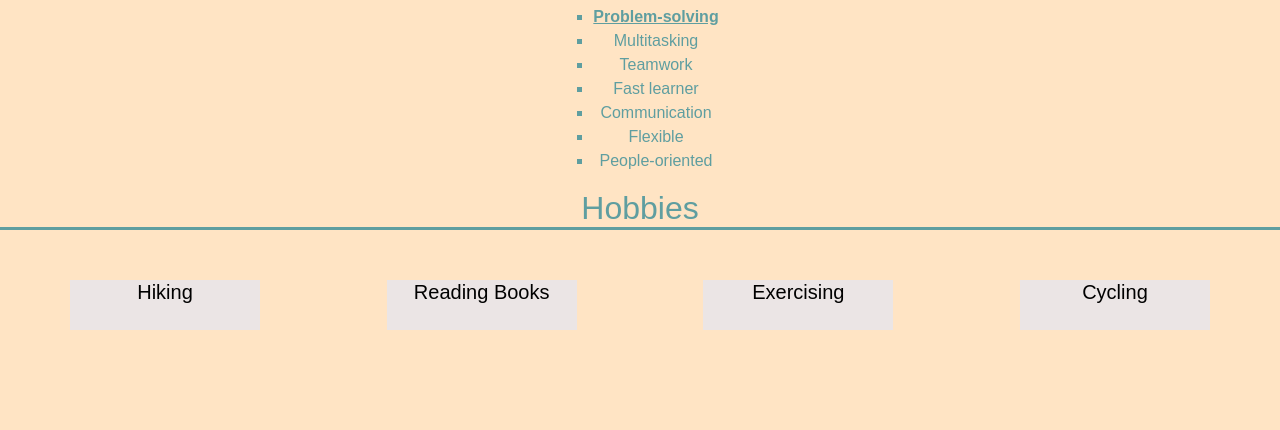
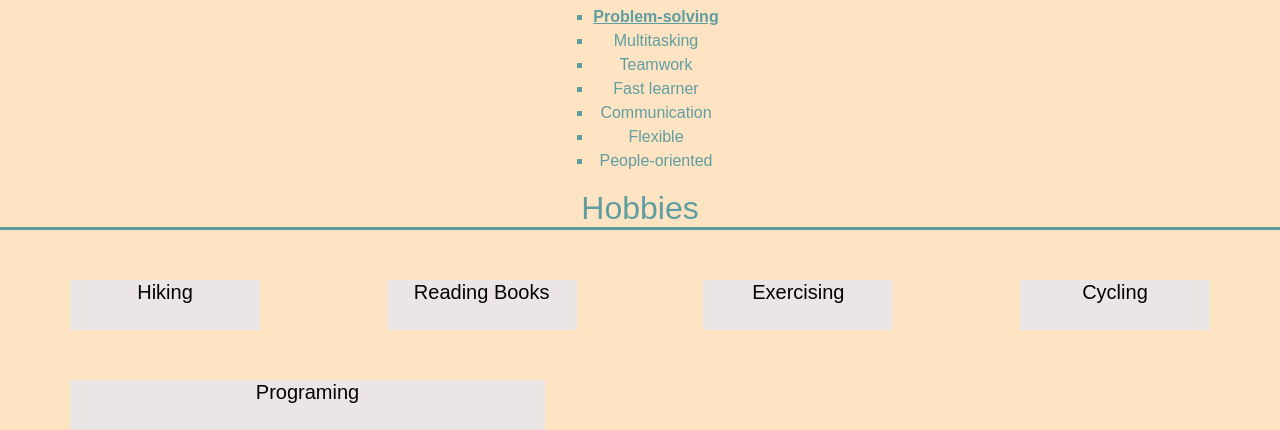
Before and after one commit to martinovskimar/martinovskimarCV.github.io, a plain HTML site: page index.html in a window 1280 px wide. Shown: the part 623-1053 px from the top of the page. Before the commit the page ends 953 px from the top, so only its background shows below. Drawn offline with nearby package versions, Linux system fonts and the light colour scheme.

Commit message:
edit on hobbies

```diff
--- a/index.html
+++ b/index.html
@@ -56,6 +56,11 @@
 						<h5>Cycling</h5>
 					</div>
 			</div>
+			<div class="row">
+				<div class="col-lg-5 show">
+					<h5>Programing</h5>
+				</div>
+			</div>
 
 	</body>
 
```
